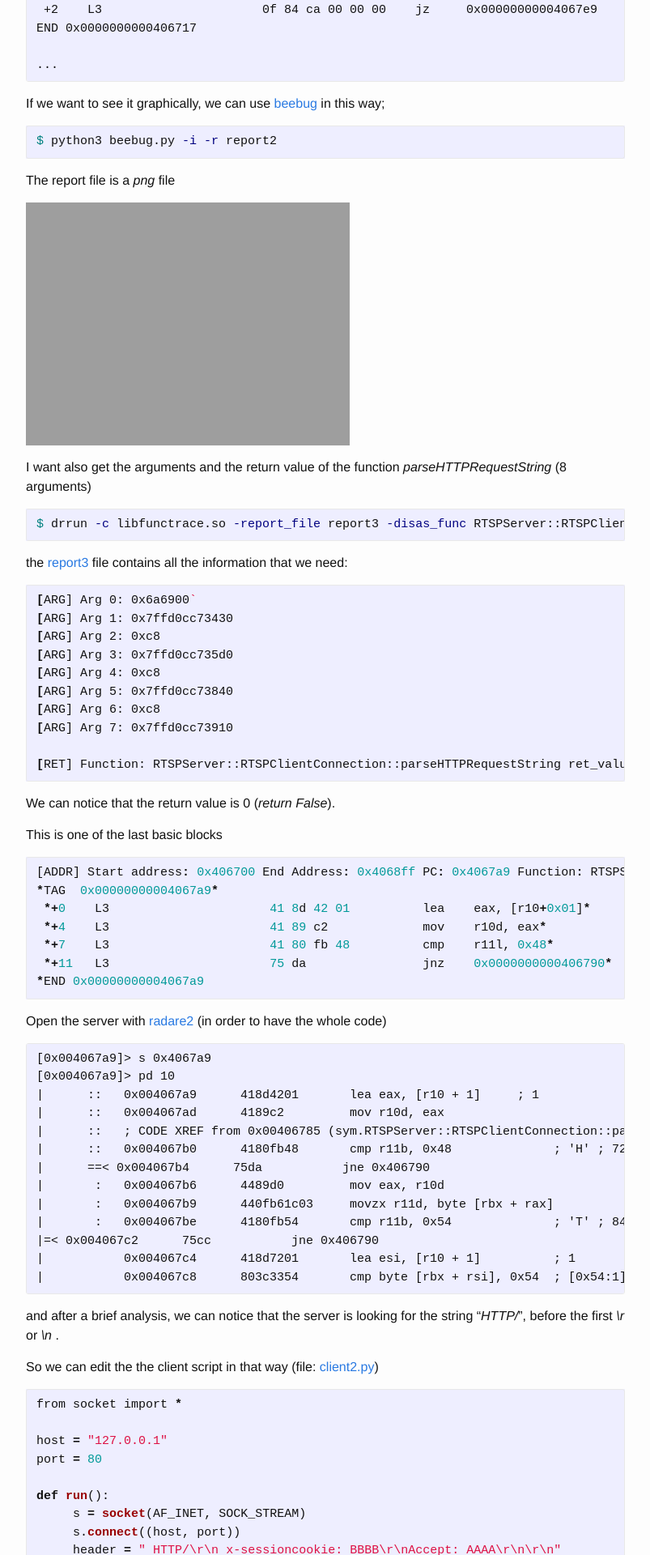
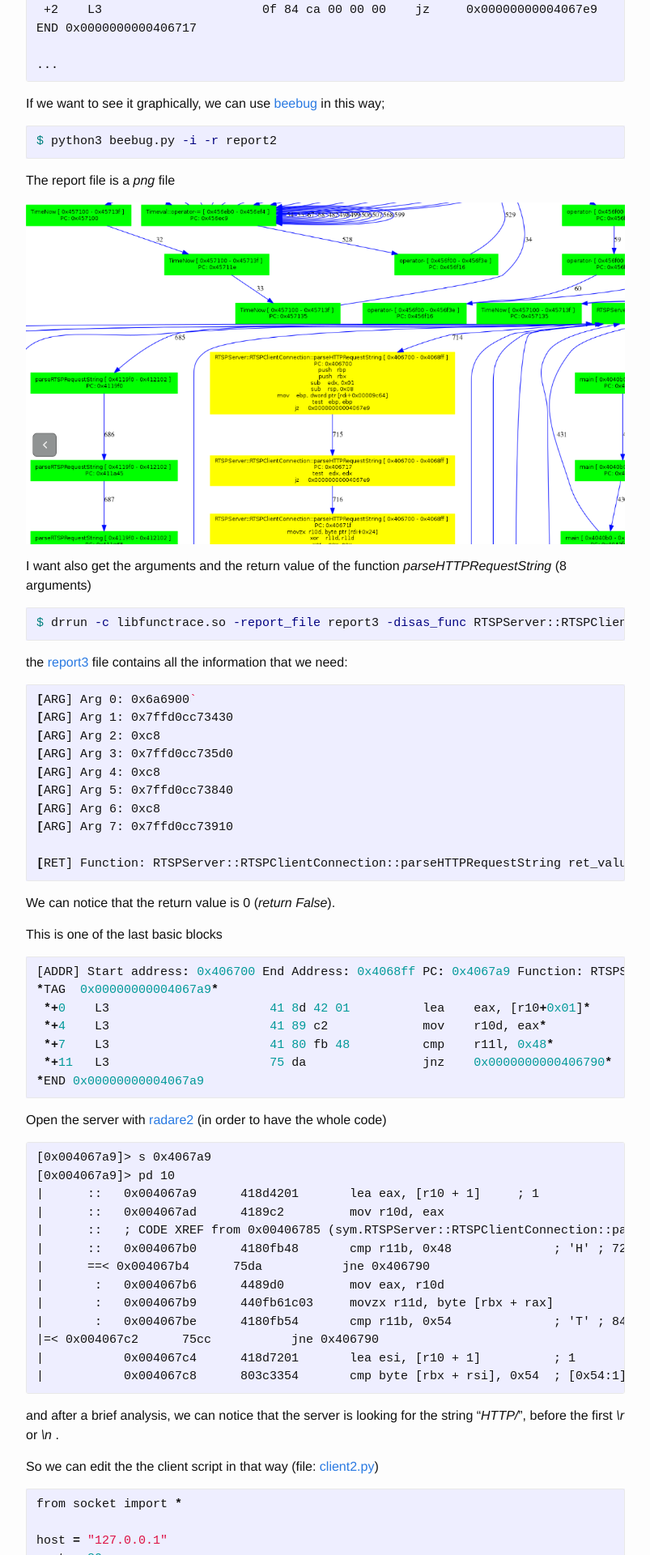
Before and after one commit to invictus1306/invictus1306.github.io, a Jekyll site: the page built from _posts/2018-12-29-functrace.markdown, in a window 1280 px wide. Shown: the part 2283-4203 px from the top of the page at 81% size, without its empty margins (238-1041 px from the left). Built offline with Jekyll 4.4.1, drawn with Linux system fonts in a browser that asks for light colours.

Commit message:
edit _posts/2018-12-29-functrace.markdown

```diff
--- a/_posts/2018-12-29-functrace.markdown
+++ b/_posts/2018-12-29-functrace.markdown
@@ -109,7 +109,7 @@ $ python3 beebug.py -i -r report2
 
 The report file is a *png* file
 
-![1546005543085](https://github.com/invictus1306/invictus1306.github.io/blob/master/res/functrace/1546005543085.png)
+![1546005543085](https://raw.githubusercontent.com/invictus1306/invictus1306.github.io/master/res/functrace/report.PNG)
 
 
 
```
